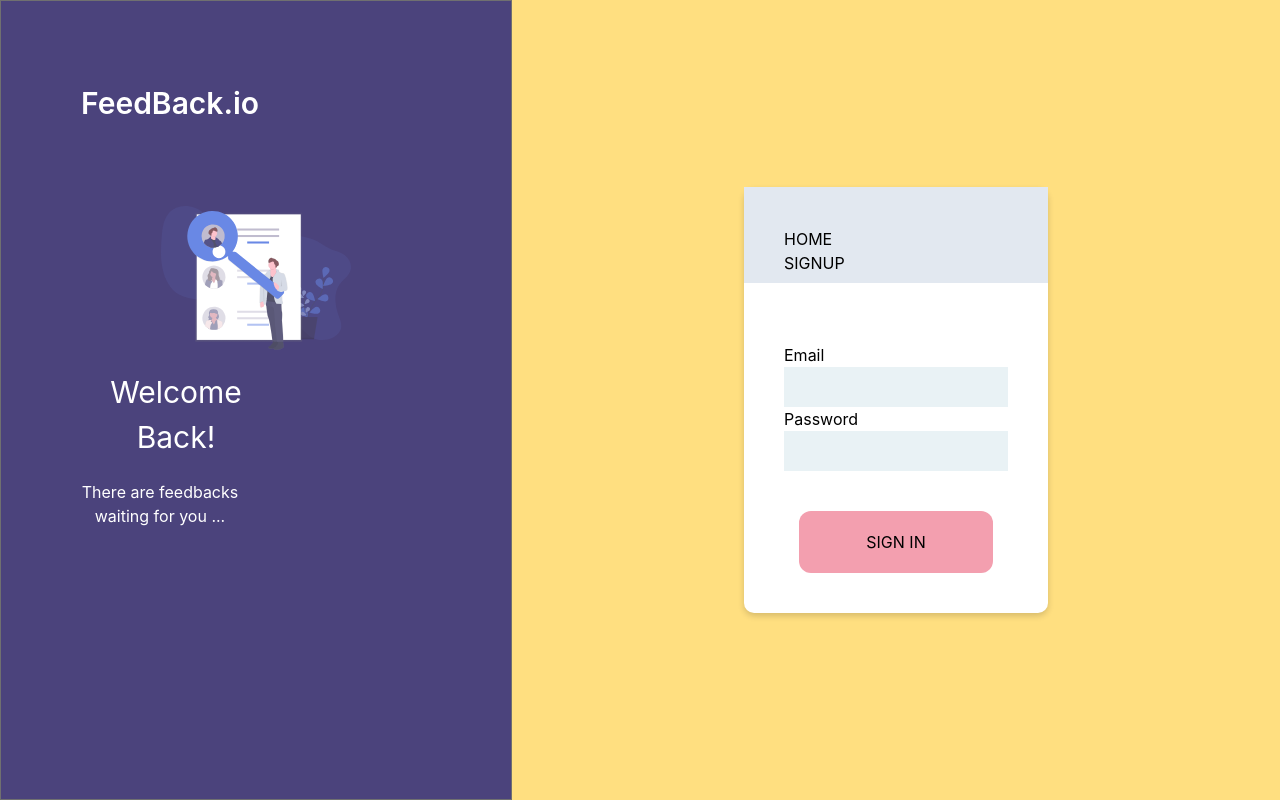
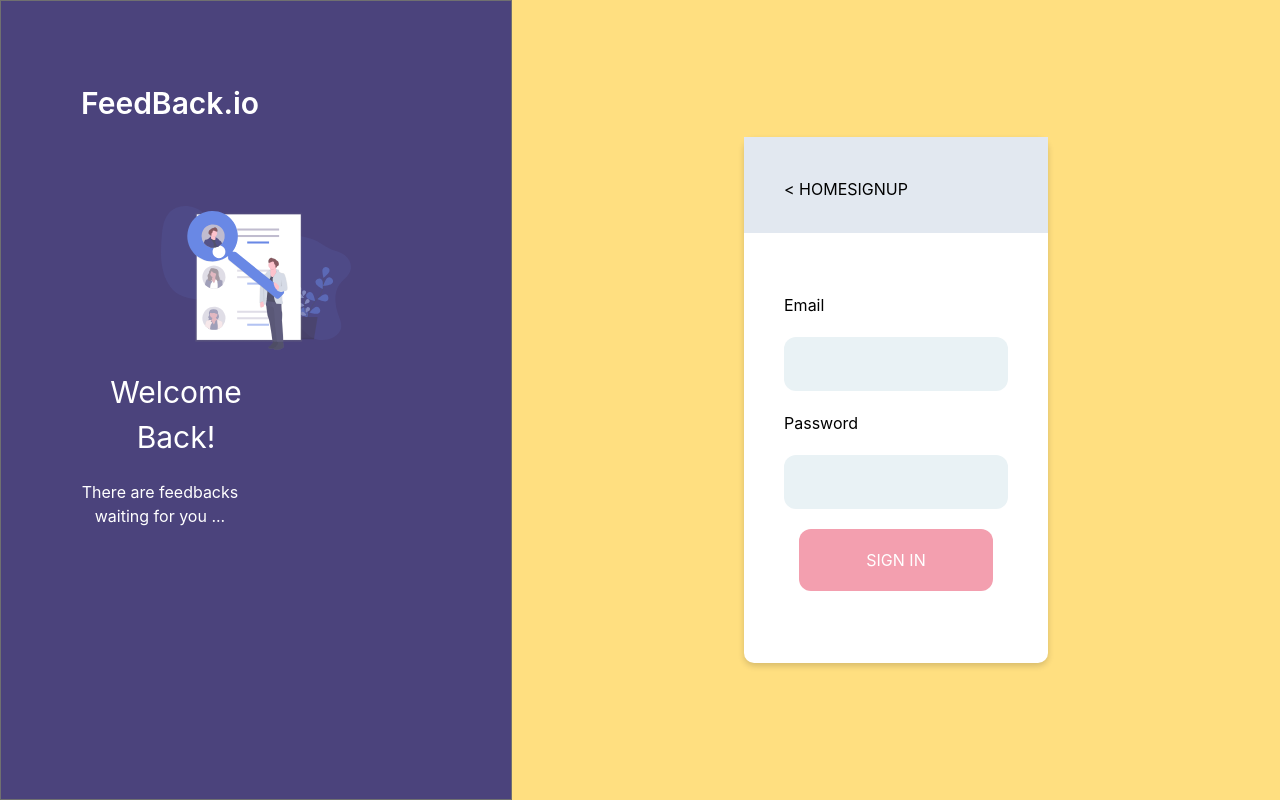
Before and after one commit to WonderfulOlanrewaju/feedback-nlp-frontend, a React (Create React App) app: page /auth in a window 1280 px wide. Built offline with nearby package versions, Linux system fonts and the light colour scheme.

Commit message:
auth style done

```diff
--- a/src/App.css
+++ b/src/App.css
@@ -1,10 +1,6 @@
 @tailwind base;
 input::placeholder, select, textarea::placeholder {
     @apply italic
-}
-
-input {
-    background: #E9F2F5 0% 0% no-repeat padding-box;
 }
 
 .Welcome-Div {
@@ -22,15 +18,23 @@ input {
     box-shadow: 0px 3px 6px #00000029;
     border-radius: 10px;
     opacity: 1;
-    height: 426px;
+    height: 526px;
 }
 
 .Auth-Button {
     background: #F39FAF 0% 0% no-repeat padding-box;
     border-radius: 12px;
     opacity: 1;
-    width: 194px;
+    width: 244px;
     height: 62px;
+}
+
+.Auth-Field {
+    width: 448px;
+    height: 54px;
+    background: #E9F2F5 0% 0% no-repeat padding-box;
+    border-radius: 12px;
+    opacity: 1;
 }
 
 @tailwind components;
--- a/src/components/Auth.js
+++ b/src/components/Auth.js
@@ -49,35 +49,35 @@ export function Auth () {
             >
               {
                 ({errors, touched})=> (
-                  <Form className='w-1/2 bg-white Auth-Form my-auto'>
+                  <Form className='w-3/6 bg-white Auth-Form my-auto'>
                     <div className= 'bg-gray-300 mb-5 h-24'>
-                      <div className='p-10'>
-                        <div className='uppercase'>Home</div>
-                        <div className='uppercase content-end'>SignUp</div>
+                      <div className='p-10 flex '>
+                        <div className='uppercase self-start'> {'<'} Home</div>
+                        <div className='uppercase self-end mr-0'>SignUp</div>
                       </div>
 
                     </div>
                     <div className='p-10'>
                       <div >
-                        <div>
+                        <div className='mb-5' >
                           <label htmlFor='email'>Email</label>
                         </div>
                         <div>
-                        <Field className='w-full p-2' name='username'></Field>
+                        <Field className='Auth-Field w-full p-2' name='username'></Field>
                         {errors.username && touched.username ? <Err>{errors.username}</Err> : null}
                         </div>
                       </div>
                       <div>
-                        <div>
+                        <div className='my-5' >
                           <label htmlFor='password'>Password</label>
                         </div>
                         <div>
-                          <Field className='w-full p-2' name='password'></Field>
+                          <Field className='Auth-Field w-full p-2' name='password'></Field>
                           {errors.password && touched.password ? <Err>{errors.password}</Err> : null}
                         </div>
                       </div>
                       <div className='flex justify-center'>
-                        <button className='Auth-Button mt-10 p-2'>SIGN IN</button>
+                        <button className='mt-5 text-white button-small Auth-Button p-2'>SIGN IN</button>
                       </div>
                     </div>
                   </Form>
```
Also changed, not shown: src/output.css.
